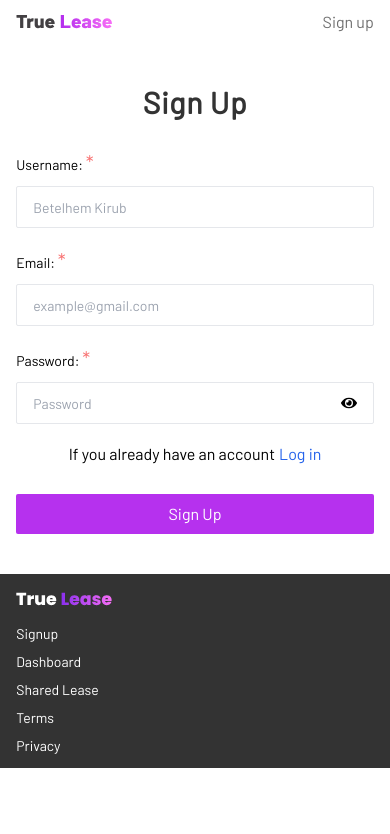
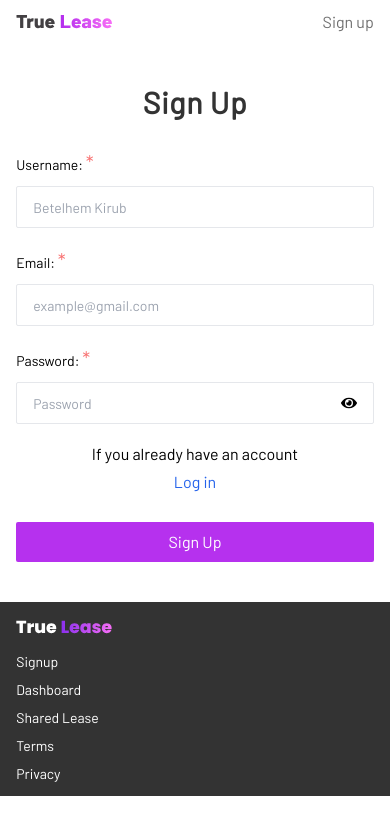
Before and after one commit to klassno3/icog-test, a Next.js app: page /signup in a window 390 px wide. Shown: the top 834 px of the page. Built offline with nearby package versions, Linux system fonts and the light colour scheme; no server answers.

Commit message:
refactor login and signup pages for responsive layout

```diff
--- a/src/app/login/page.tsx
+++ b/src/app/login/page.tsx
@@ -100,7 +100,7 @@
               required={true}
               name="password"
             />
-            <div className="flex justify-center gap-1">
+            <div className="flex flex-col sm:flex-row items-center justify-center gap-1">
               <p className="">If you don&apos;t have an account</p>
               <Link href="/signup" className="text-blue-600">
                 Create Account
--- a/src/app/signup/page.tsx
+++ b/src/app/signup/page.tsx
@@ -117,7 +117,7 @@
               name="password"
             />
 
-            <div className="flex justify-center gap-1">
+            <div className="flex flex-col sm:flex-row items-center justify-center gap-1">
               <p className="">If you already have an account </p>
               <Link href="/login" className="text-blue-600">
                 Log in
```
